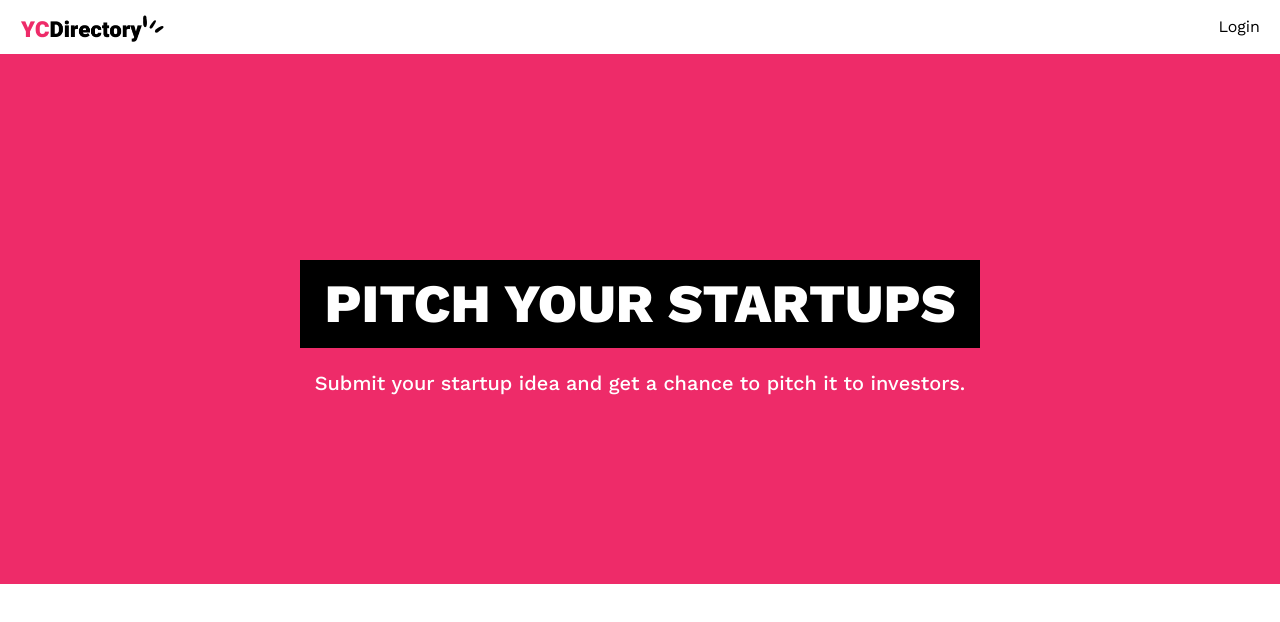
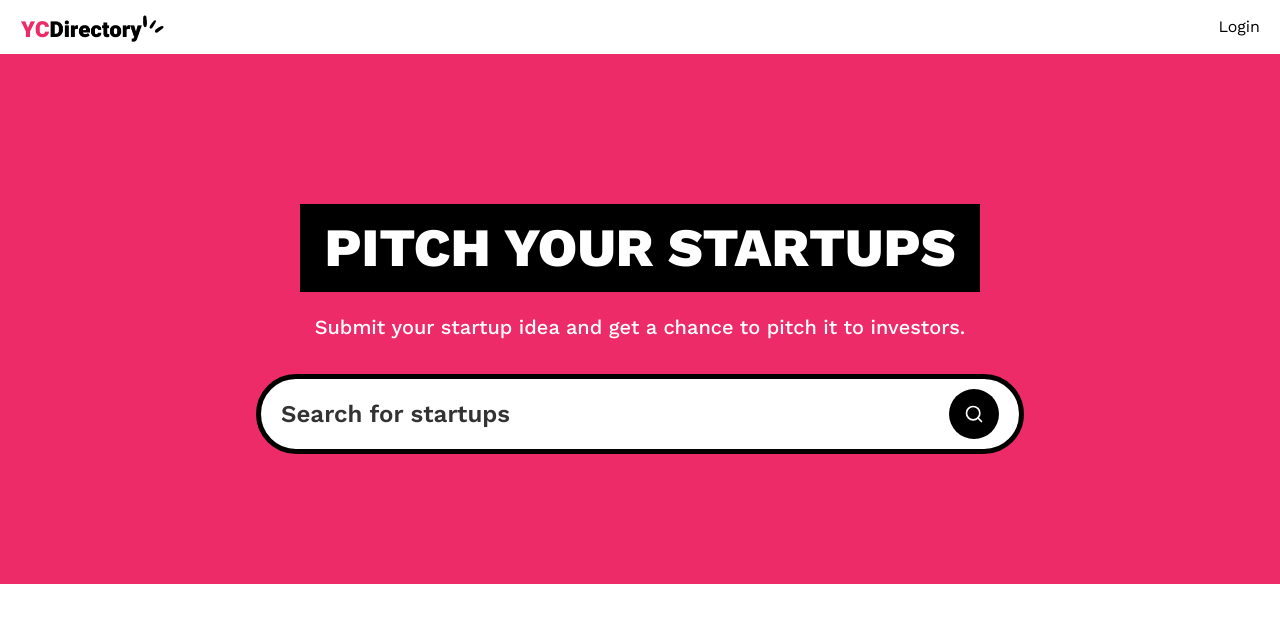
Before and after one commit to dzmitrybeinia9/yc_directory, a Next.js app: page / in a window 1280 px wide. Shown: the top 622 px of the page. Built offline with nearby package versions, Linux system fonts and the light colour scheme; no server answers.

Commit message:
search form

```diff
--- a/app/(root)/layout.tsx
+++ b/app/(root)/layout.tsx
@@ -1,5 +1,6 @@
 import React, {ReactNode} from 'react';
-import Navbar from "@/app/components/Navbar";
+import Navbar from "@/components/Navbar";
+
 
 const Layout = ( {children} : Readonly<{ children: ReactNode }> ) => {
     return (
--- a/app/(root)/page.tsx
+++ b/app/(root)/page.tsx
@@ -1,4 +1,9 @@
-export default function Home() {
+import SearchForm from "@/components/SearchForm";
+
+export default async function Home({searchParams}: {
+    searchParams: Promise<{ query?: string }>
+}) {
+    const query = (await searchParams).query;
     return (
         <>
             <section className={"pink_container"}>
@@ -6,6 +11,7 @@
                 <p className={"sub-heading !max-w-3xl"}>
                     Submit your startup idea and get a chance to pitch it to investors.
                 </p>
+                <SearchForm query={query}/>
             </section>
         </>
     );
--- /dev/null
+++ b/components/SearchForm.tsx
@@ -0,0 +1,27 @@
+import React from 'react'
+import Form from "next/form";
+import SearchFormReset from "./SearchFormReset";
+import {Search} from "lucide-react";
+
+const SearchForm = ( {query} : {query?: string}) => {
+
+    return (
+        <Form action={"/"} scroll={false} className={"search-form"}>
+            <input
+                type="text"
+                name={"query"}
+                defaultValue={""}
+                className={"search-input"}
+                placeholder={"Search for startups"}
+            />
+
+            <div className={"flex gap-2"}>
+                {query && <SearchFormReset/>}
+                <button type={"submit"} className={"search-btn text-white"}>
+                    <Search className={"size-5"}/>
+                </button>
+            </div>
+        </Form>
+    )
+}
+export default SearchForm
--- /dev/null
+++ b/components/SearchFormReset.tsx
@@ -0,0 +1,22 @@
+"use client";
+
+import Link from "next/link";
+import {X} from "lucide-react";
+
+const SearchFormReset = () => {
+    const reset = () => {
+        const form = document.querySelector('.search-form') as HTMLFormElement;
+        if(form) {
+            form.reset();
+        }
+    }
+
+    return (
+        <button type={"reset"} onClick={reset}>
+            <Link href={"/"} className={"search-btn text-white"}>
+                <X className={"size-5"}/>
+            </Link>
+        </button>
+    )
+}
+export default SearchFormReset
--- /dev/null
+++ b/components/ui/button.tsx
@@ -0,0 +1,57 @@
+import * as React from "react"
+import { Slot } from "@radix-ui/react-slot"
+import { cva, type VariantProps } from "class-variance-authority"
+
+import { cn } from "@/lib/utils"
+
+const buttonVariants = cva(
+  "inline-flex items-center justify-center gap-2 whitespace-nowrap rounded-md text-sm font-medium transition-colors focus-visible:outline-none focus-visible:ring-1 focus-visible:ring-ring disabled:pointer-events-none disabled:opacity-50 [&_svg]:pointer-events-none [&_svg]:size-4 [&_svg]:shrink-0",
+  {
+    variants: {
+      variant: {
+        default:
+          "bg-primary text-primary-foreground shadow hover:bg-primary/90",
+        destructive:
+          "bg-destructive text-destructive-foreground shadow-sm hover:bg-destructive/90",
+        outline:
+          "border border-input bg-background shadow-sm hover:bg-accent hover:text-accent-foreground",
+        secondary:
+          "bg-secondary text-secondary-foreground shadow-sm hover:bg-secondary/80",
+        ghost: "hover:bg-accent hover:text-accent-foreground",
+        link: "text-primary underline-offset-4 hover:underline",
+      },
+      size: {
+        default: "h-9 px-4 py-2",
+        sm: "h-8 rounded-md px-3 text-xs",
+        lg: "h-10 rounded-md px-8",
+        icon: "h-9 w-9",
+      },
+    },
+    defaultVariants: {
+      variant: "default",
+      size: "default",
+    },
+  }
+)
+
+export interface ButtonProps
+  extends React.ButtonHTMLAttributes<HTMLButtonElement>,
+    VariantProps<typeof buttonVariants> {
+  asChild?: boolean
+}
+
+const Button = React.forwardRef<HTMLButtonElement, ButtonProps>(
+  ({ className, variant, size, asChild = false, ...props }, ref) => {
+    const Comp = asChild ? Slot : "button"
+    return (
+      <Comp
+        className={cn(buttonVariants({ variant, size, className }))}
+        ref={ref}
+        {...props}
+      />
+    )
+  }
+)
+Button.displayName = "Button"
+
+export { Button, buttonVariants }
--- a/package.json
+++ b/package.json
@@ -14,6 +14,7 @@
     "react-dom": "$react-dom"
   },
   "dependencies": {
+    "@radix-ui/react-slot": "^1.1.0",
     "@tailwindcss/typography": "^0.5.15",
     "class-variance-authority": "^0.7.1",
     "clsx": "^2.1.1",
```
Also changed, not shown: components/Navbar.tsx (renamed from app/components/Navbar.tsx), 2 other files (tests, documents, lock files or other folders). Lines whose indentation alone changed are shown as unchanged.
